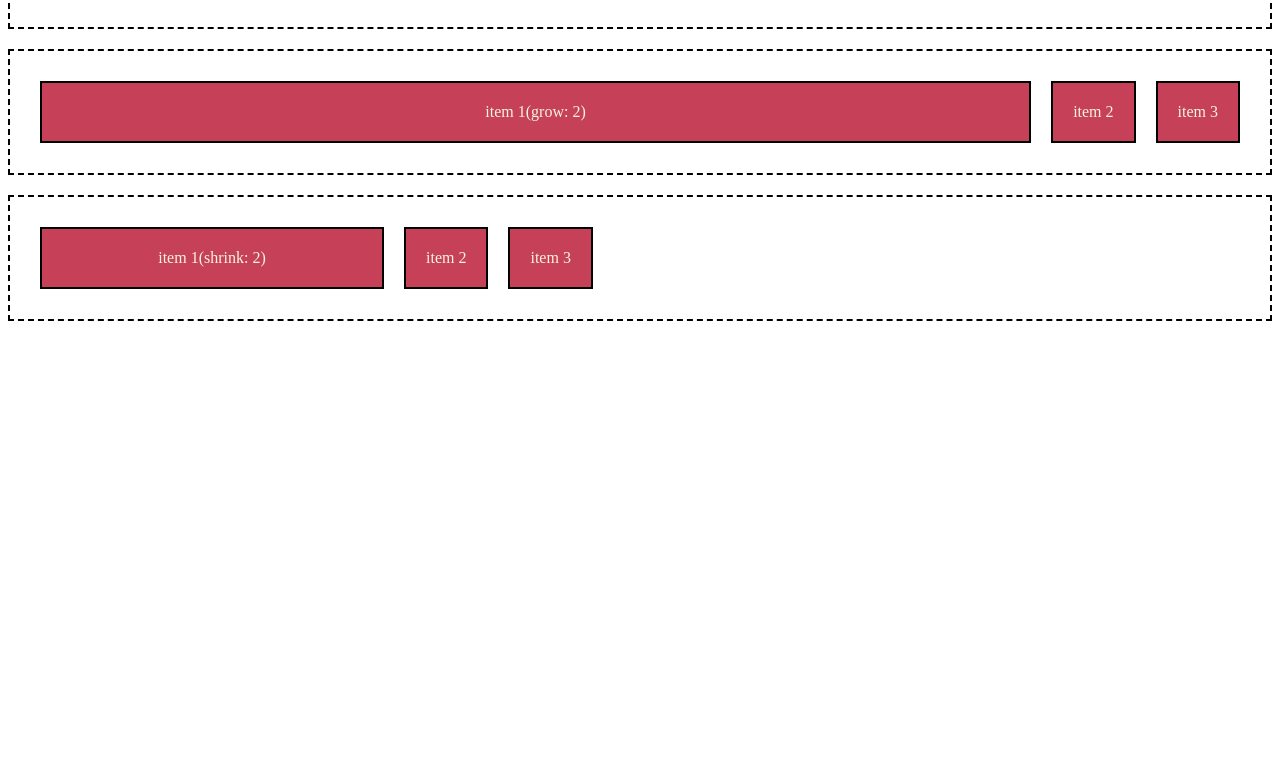
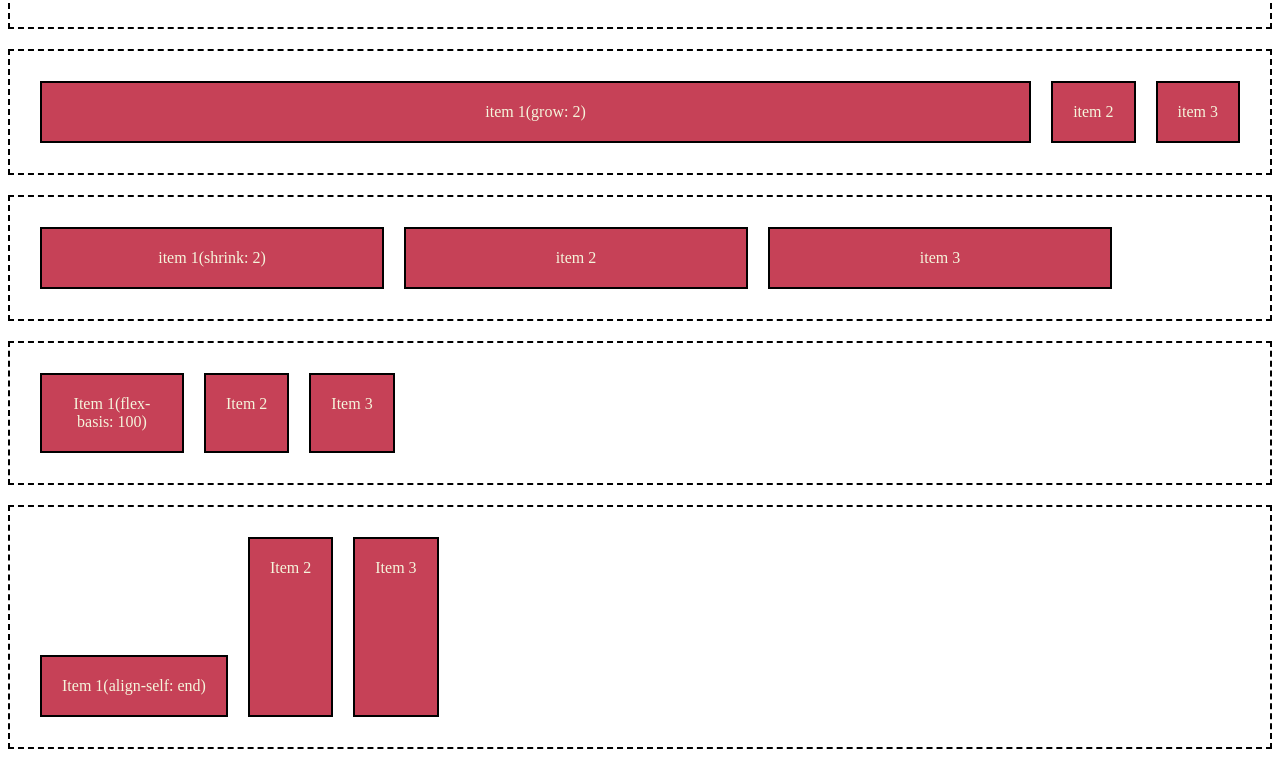
Before and after one commit to bhumikawei/CSSFlexbox, a plain HTML site: page index.html in a window 1280 px wide. Shown: the part 1767-2536 px from the top of the page. Before the commit the page ends 2108 px from the top, so only its background shows below. Drawn offline with Linux system fonts and the light colour scheme.

Commit message:
flex-basis was learnt

```diff
--- a/css/style.css
+++ b/css/style.css
@@ -40,3 +40,13 @@
 .shrink-2 {
     flex-shrink: 2;
 }
+.basis-100 {
+    flex-basis: 100px;
+}
+.self-end {
+    align-self: flex-end;
+}
+
+.flex-shorthand {
+    flex: 0 0 50%;
+}
--- a/index.html
+++ b/index.html
@@ -120,8 +120,19 @@
     <!--flex shrink-->
     <div class="flex-container">
         <div class="flex-item shrink-2" style="flex-basis: 300px;">item 1(shrink: 2)</div>
-        <div class="flex-item">item 2</div>
-        <div class="flex-item">item 3</div>
+        <div class="flex-item" style="flex-basis: 300px;">item 2</div>
+        <div class="flex-item" style="flex-basis: 300px;">item 3</div>
+    </div>
+    <!--flex-basis-->
+    <div class="flex-container">
+        <div class="flex-item basis-100">Item 1(flex-basis: 100)</div>
+        <div class="flex-item">Item 2</div>
+        <div class="flex-item">Item 3</div>
+    </div>
+    <div class="flex-container" style="height: 200px;">
+        <div class="flex-item self-end">Item 1(align-self: end)</div>
+        <div class="flex-item">Item 2</div>
+        <div class="flex-item">Item 3</div>
     </div>
 </body>
 </html>
```
